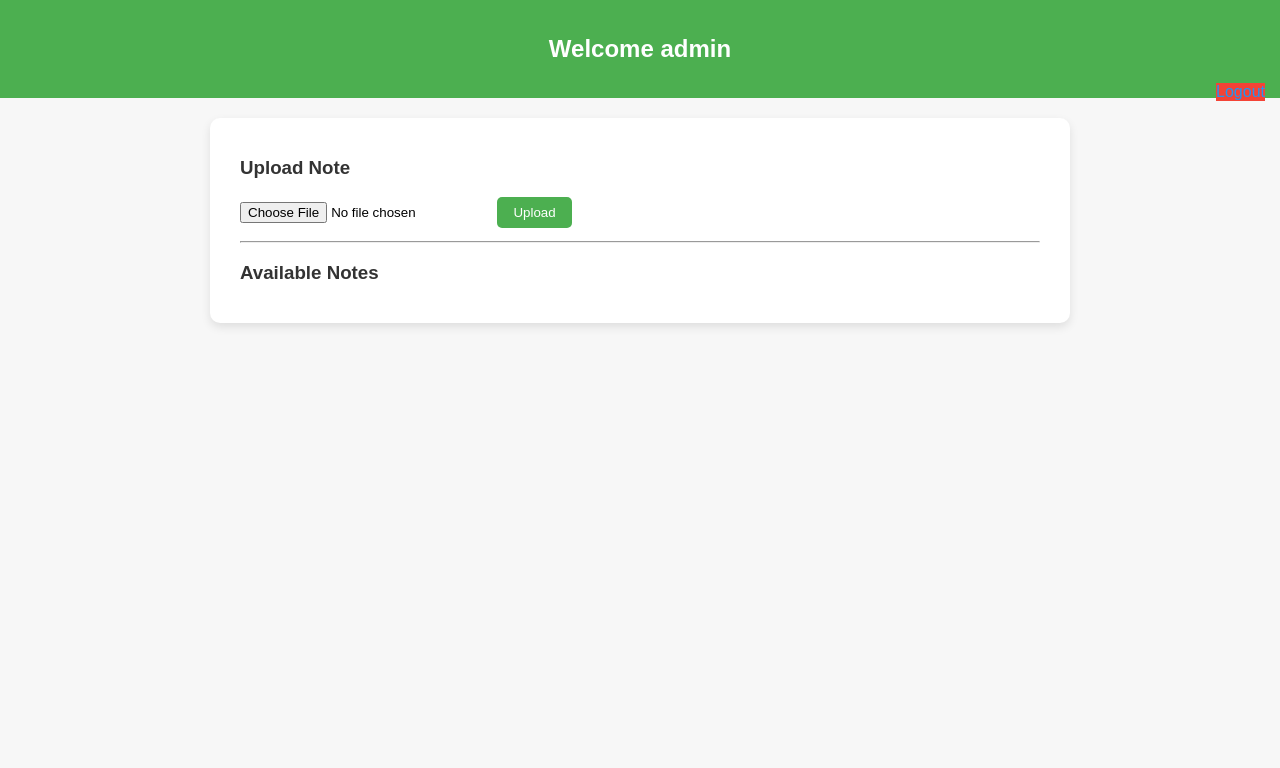
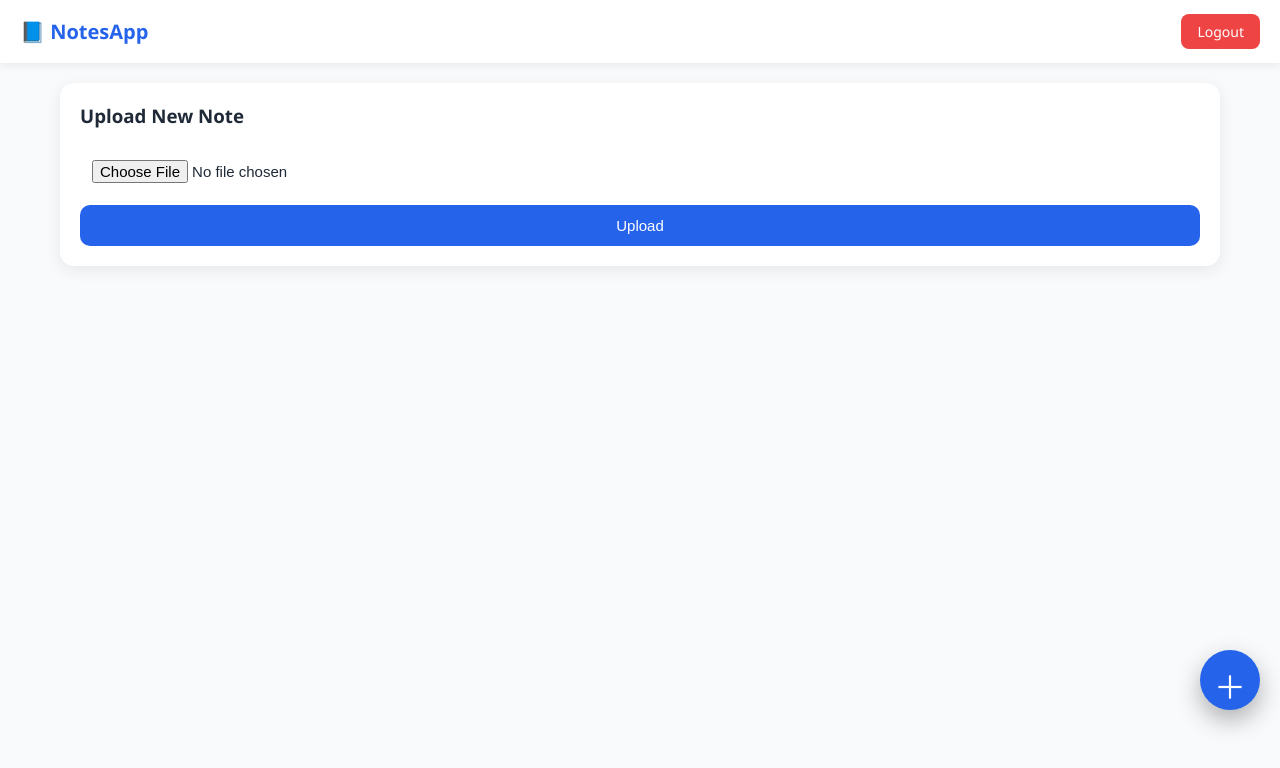
Before and after one commit to Gokul1843/notes_app, a Flask app: page /dashboard in a window 1280 px wide. Shown: the top 768 px of the page. Run offline with Flask 3, Linux system fonts and the light colour scheme; a user stored in the database is signed in; data that the repository does not hold is empty.

Commit message:
Update dashboard.html

```diff
--- a/templates/dashboard.html
+++ b/templates/dashboard.html
@@ -1,113 +1,216 @@
 <!DOCTYPE html>
-<html>
+<html lang="en">
 
 <head>
-    <title>Dashboard</title>
+    <meta charset="UTF-8">
+    <title>Notes App</title>
+    <meta name="viewport" content="width=device-width, initial-scale=1.0">
+
     <style>
-        body {
-            font-family: Arial, sans-serif;
-            background-color: #f7f7f7;
-            margin: 0;
-            padding: 0;
+        :root {
+            --primary: #2563eb;
+            --bg: #f8fafc;
+            --card: #ffffff;
+            --text: #1f2937;
+            --muted: #6b7280;
         }
 
-        header {
-            background-color: #4CAF50;
-            color: white;
-            padding: 15px;
-            text-align: center;
+        /* RESET */
+        * {
+            box-sizing: border-box
         }
 
-        .container {
-            width: 90%;
-            max-width: 800px;
-            margin: 20px auto;
-            background-color: #fff;
-            padding: 20px 30px;
-            border-radius: 10px;
-            box-shadow: 0 4px 10px rgba(0, 0, 0, 0.1);
+        body {
+            margin: 0;
+            font-family: "Segoe UI", Roboto, Arial, sans-serif;
+            background: var(--bg);
+            color: var(--text);
         }
 
-        h3 {
-            color: #333;
+        /* ===== TOP BAR ===== */
+        .topbar {
+            position: sticky;
+            top: 0;
+            z-index: 10;
+            background: var(--card);
+            display: flex;
+            justify-content: space-between;
+            align-items: center;
+            padding: 14px 20px;
+            box-shadow: 0 2px 10px rgba(0, 0, 0, .08);
         }
 
-        input[type="file"] {
-            margin-bottom: 10px;
+        .logo {
+            font-size: 20px;
+            font-weight: 700;
+            color: var(--primary);
+        }
+
+        .logout {
+            background: #ef4444;
+            color: white;
+            padding: 8px 16px;
+            border-radius: 8px;
+            text-decoration: none;
+            font-size: 14px;
+        }
+
+        /* ===== MAIN WRAPPER ===== */
+        .wrapper {
+            max-width: 1200px;
+            margin: auto;
+            padding: 20px;
+            padding-bottom: 90px;
+        }
+
+        /* ===== UPLOAD CARD ===== */
+        .upload-card {
+            background: var(--card);
+            padding: 20px;
+            border-radius: 14px;
+            box-shadow: 0 4px 16px rgba(0, 0, 0, .08);
+            margin-bottom: 25px;
+        }
+
+        .upload-card h3 {
+            margin: 0 0 10px 0;
+        }
+
+        input[type=file],
+        button {
+            width: 100%;
+            padding: 12px;
+            margin-top: 10px;
+            font-size: 15px;
         }
 
         button {
-            padding: 8px 16px;
-            background-color: #4CAF50;
+            background: var(--primary);
             color: white;
             border: none;
-            border-radius: 5px;
+            border-radius: 10px;
             cursor: pointer;
         }
 
         button:hover {
-            background-color: #45a049;
+            opacity: .9
         }
 
-        ul {
-            list-style: none;
-            padding: 0;
+        /* ===== NOTES GRID ===== */
+        .notes {
+            display: grid;
+            grid-template-columns: repeat(auto-fit, minmax(250px, 1fr));
+            gap: 20px;
         }
 
-        li {
-            padding: 8px 0;
-            border-bottom: 1px solid #ddd;
+        .note {
+            background: var(--card);
+            padding: 18px;
+            border-radius: 14px;
+            box-shadow: 0 6px 18px rgba(0, 0, 0, .08);
+            display: flex;
+            flex-direction: column;
+            justify-content: space-between;
         }
 
-        a {
-            color: #2196F3;
-            text-decoration: none;
+        .note-title {
+            font-weight: 600;
+            margin-bottom: 12px;
         }
 
-        a:hover {
-            text-decoration: underline;
+        .note a {
+            align-self: flex-start;
+            background: #e0e7ff;
+            color: var(--primary);
+            padding: 6px 14px;
+            border-radius: 8px;
+            text-decoration: none;
+            font-size: 14px;
         }
 
-        .logout {
-            float: right;
-            background-color: #f44336;
+        /* ===== FLOAT BUTTON ===== */
+        .fab {
+            position: fixed;
+            bottom: 90px;
+            right: 20px;
+            width: 60px;
+            height: 60px;
+            border-radius: 50%;
+            font-size: 32px;
+            background: var(--primary);
+            color: white;
+            border: none;
+            box-shadow: 0 10px 25px rgba(0, 0, 0, .3);
         }
 
-        .logout:hover {
-            background-color: #da190b;
+        /* ===== BOTTOM NAV (MOBILE) ===== */
+        .bottom-nav {
+            display: none;
+        }
+
+        @media(max-width:768px) {
+            .bottom-nav {
+                display: flex;
+                position: fixed;
+                bottom: 0;
+                width: 100%;
+                background: var(--card);
+                justify-content: space-around;
+                padding: 12px 0;
+                box-shadow: 0 -2px 10px rgba(0, 0, 0, .2);
+            }
+
+            .bottom-nav a {
+                text-decoration: none;
+                color: var(--muted);
+                font-size: 14px;
+            }
         }
     </style>
 </head>
 
 <body>
 
-    <header>
-        <h2>Welcome {{ session['user'] }}</h2>
-        <a href="login.html" class="logout">Logout</a>
-    </header>
+    <!-- ===== HEADER ===== -->
+    <div class="topbar">
+        <div class="logo">📘 NotesApp</div>
+        <a href="/logout" class="logout">Logout</a>
+    </div>
 
-    <div class="container">
+    <!-- ===== CONTENT ===== -->
+    <div class="wrapper">
 
         {% if is_admin %}
-        <h3>Upload Note</h3>
-        <form action="/upload" method="post" enctype="multipart/form-data">
-            <input type="file" name="file" required>
-            <button>Upload</button>
-        </form>
-        <hr>
+        <div class="upload-card">
+            <h3>Upload New Note</h3>
+            <form action="/upload" method="post" enctype="multipart/form-data">
+                <input type="file" name="file" required>
+                <button>Upload</button>
+            </form>
+        </div>
         {% endif %}
 
-        <h3>Available Notes</h3>
-        <ul>
+        <div class="notes">
             {% for n in notes %}
-            <li>
-                {{ n[0] }} —
-                <a href="{{ n[1] }}" target="_blank">Open</a>
-            </li>
+            <div class="note">
+                <div class="note-title">{{ n[0] }}</div>
+                <a href="{{ n[1] }}" target="_blank">View Note</a>
+            </div>
             {% endfor %}
-        </ul>
+        </div>
 
     </div>
+
+    {% if is_admin %}
+    <button class="fab" onclick="document.querySelector('input[type=file]').click()">＋</button>
+    {% endif %}
+
+    <div class="bottom-nav">
+        <a href="/dashboard">Home</a>
+        <a href="/dashboard">Notes</a>
+        <a href="/logout">Logout</a>
+    </div>
+
 </body>
 
 </html>
```
